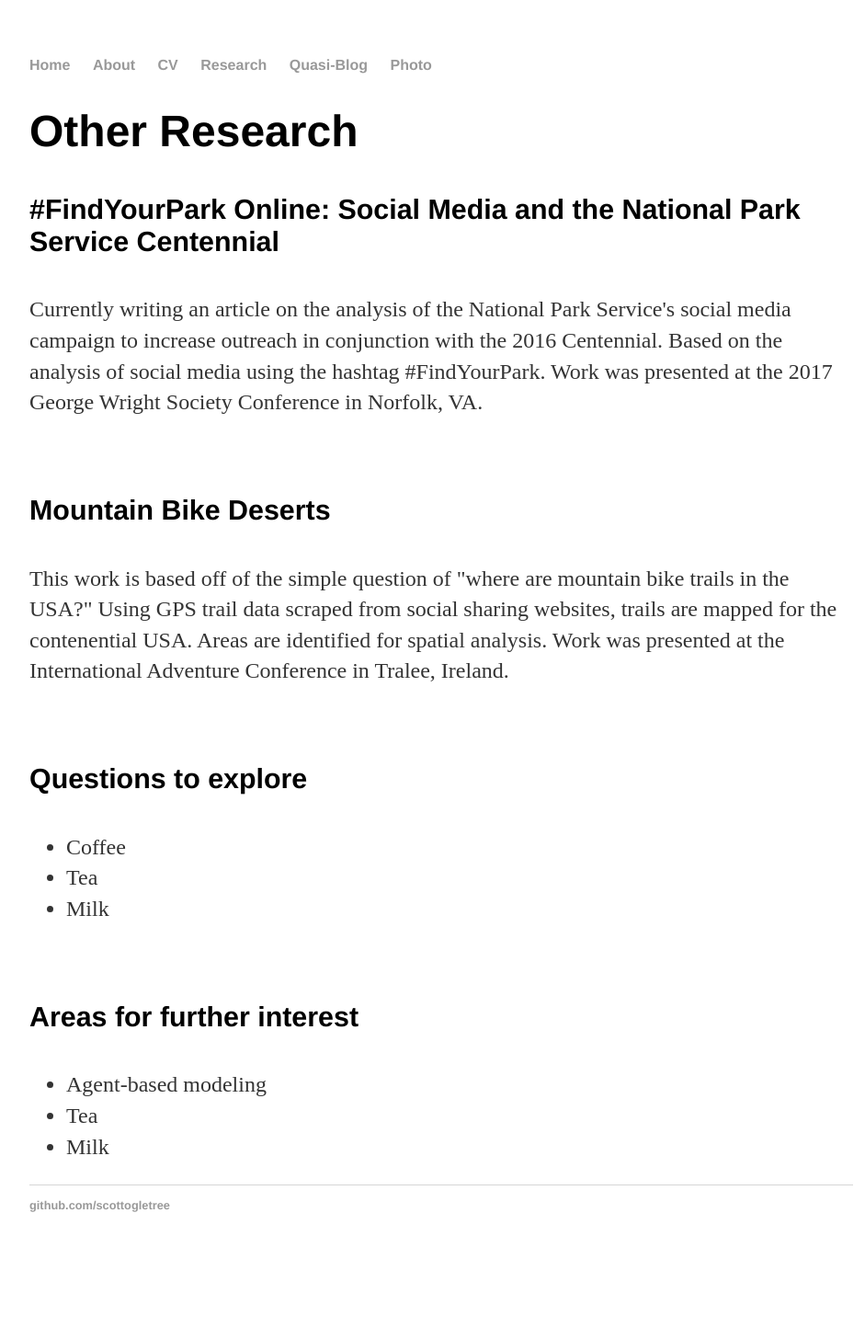
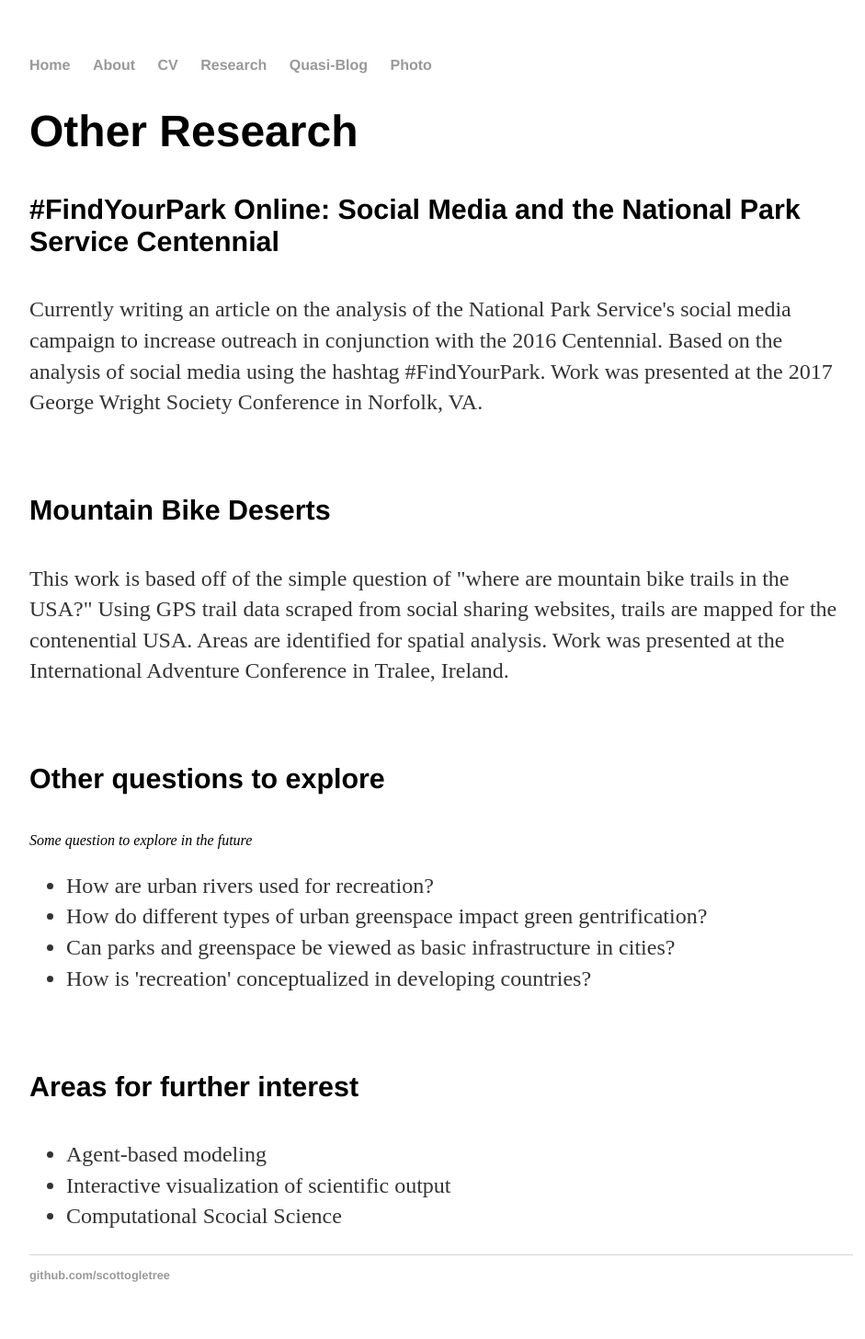
Before and after one commit to scottogletree/ogletrees.github.io, a Jekyll site: the page built from research/other_research.html, in a window 1280 px wide. Shown: the whole page at 92% size, without its empty margins (160-1101 px from the left). Built offline with Jekyll 4.4.1, drawn with Linux system fonts in a browser that asks for light colours; before the commit the page ends 1380 px from its top, so only the background shows below that.

Commit message:
More material

```diff
--- a/research/other_research.html
+++ b/research/other_research.html
@@ -10,16 +10,18 @@ title: Research - Other - S Ogletree
 <h4>Mountain Bike Deserts</h3>
 <p>This work is based off of the simple question of "where are mountain bike trails in the USA?" Using GPS trail data scraped from social sharing websites, trails are mapped for the contenential USA. Areas are identified for spatial analysis. Work was presented at the International Adventure Conference  in Tralee, Ireland.</p>
 <br>
-<h4>Questions to explore</h3>
+<h4>Other questions to explore</h3>
+<em>Some question to explore in the future</em>
 <ul>
-  <li>Coffee</li>
-  <li>Tea</li>
-  <li>Milk</li>
+  <li>How are urban rivers used for recreation?</li>
+  <li>How do different types of urban greenspace impact green gentrification?</li>
+  <li>Can parks and greenspace be viewed as basic infrastructure in cities?</li>
+      <li>How is 'recreation' conceptualized in developing countries?</li>
 </ul>
 <br>
 <h4>Areas for further interest</h3>
 <ul>
   <li>Agent-based modeling</li>
-  <li>Tea</li>
-  <li>Milk</li>
+  <li>Interactive visualization of scientific output</li>
+  <li>Computational Scocial Science</li>
 </ul>
```
